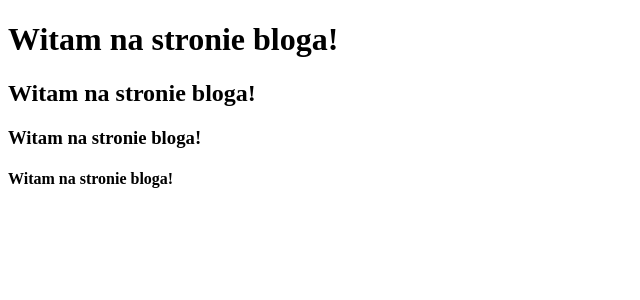
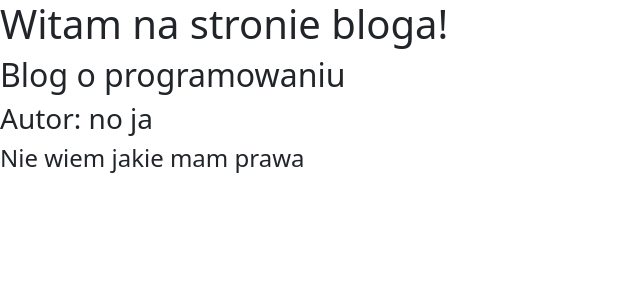
Before and after one commit to wieslawpaleta/djangoblog, a Django app: page / in a window 1280 px wide. Shown: the top 300 px of the page, without its empty margins (0-640 px from the left). Run offline with Django 5.2, Linux system fonts and the light colour scheme; data that the repository does not hold is empty.

Commit message:
dodanie nowych funkcji

```diff
--- /dev/null
+++ b/blog/static/css/blog.css
@@ -0,0 +1,3 @@
+h1 a, h2 a  {
+    color: #DE781F;
+}
--- a/blog/templates/blog/post_list.html
+++ b/blog/templates/blog/post_list.html
@@ -1,15 +1,17 @@
-<!DOCTYPE html>
+{% load static %}
     <html lang="pl">
         <head>
             <meta charset="UTF-8">
             <title>Blog dla programistów</title>
+            <link href="https://cdn.jsdelivr.net/npm/bootstrap@5.0.2/dist/css/bootstrap.min.css" rel="stylesheet" integrity="sha384-EVSTQN3/azprG1Anm3QDgpJLIm9Nao0Yz1ztcQTwFspd3yD65VohhpuuCOmLASjC" crossorigin="anonymous">
+            <link rel="stylesheet" href="{% static 'css/blog.css' %}">
         </head>
 <body>
     <div>
         <h1>Witam na stronie bloga!</h1>
-        <h2>Witam na stronie bloga!</h2>
-        <h3>Witam na stronie bloga!</h3>
-        <h4>Witam na stronie bloga!</h4>
+        <h2>Blog o programowaniu</h2>
+        <h3>Autor: no ja</h3>
+        <h4>Nie wiem jakie mam prawa</h4>
     </div>
 
     {% comment "komentarz autora" %}
```
